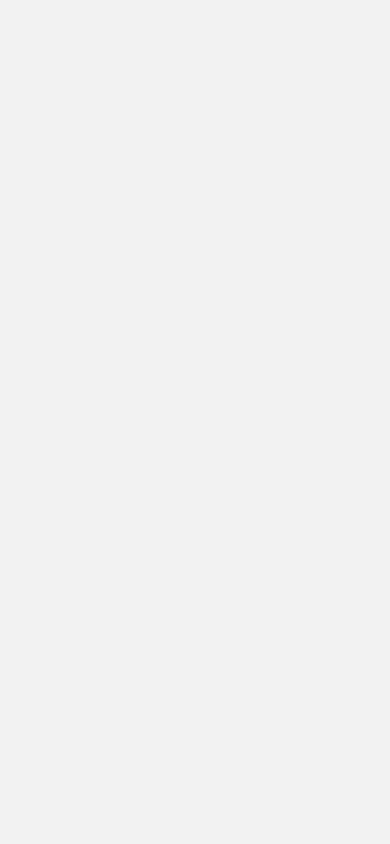
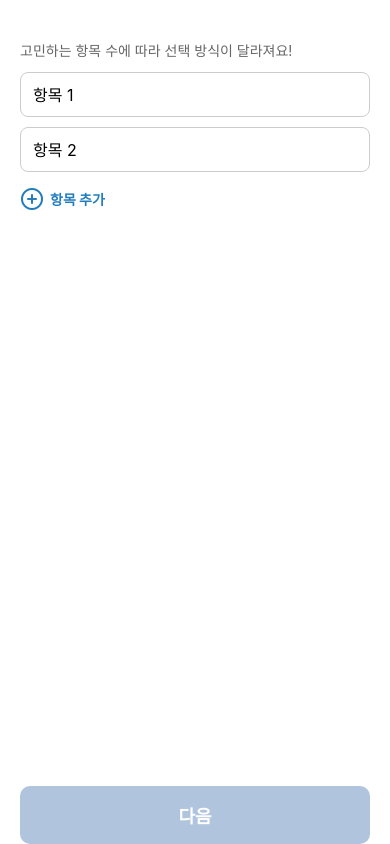
Before and after one commit to in-veloper/timeofchoice, a React Native app: screen /Home in a window 390 px wide. Built offline with nearby package versions, Linux system fonts and the light colour scheme.

Commit message:
25.4.24 홈화면 작업 중 commit

```diff
--- a/src/navigations/AppNavigators.tsx
+++ b/src/navigations/AppNavigators.tsx
@@ -5,7 +5,13 @@ import HomeScreen from '../screens/HomeScreen'
 import ModeSelectScreen from '../screens/ModeSelectScreen'
 import ResultScreen from '../screens/ResultScreen'
 
-const Stack = createNativeStackNavigator()
+export type RootStackParamList = {
+    Home: undefined
+    ModeSelect: { options: string[] }
+    Result: { mode: string; options: string[] }
+}
+
+const Stack = createNativeStackNavigator<RootStackParamList>()
 
 const AppNavigator = () => {
     return (
--- a/src/screens/HomeScreen.tsx
+++ b/src/screens/HomeScreen.tsx
@@ -1,10 +1,117 @@
-import { Text, View } from "react-native"
+import { useNavigation } from "@react-navigation/native"
+import { NativeStackNavigationProp } from "@react-navigation/native-stack"
+import { useState } from "react"
+import { Alert, ScrollView, StyleSheet, Text, TextInput, TouchableOpacity, View } from "react-native"
+import { RootStackParamList } from "../navigations/AppNavigators"
+import FeatherIcon from 'react-native-vector-icons/Feather'
+
+const MAX_ITEMS = 6
 
 const HomeScreen = () => {
+    const navigation = useNavigation<NativeStackNavigationProp<RootStackParamList>>()
+    const [items, setItems] = useState(['', ''])    // 기본 2개
+
+    const handleAddInput = () => {
+        if(items.length >= MAX_ITEMS) {
+            Alert.alert('안내', '최대 6개까지 입력할 수 있어요!')
+            return
+        }
+        setItems([...items, ''])
+    }
+
+    const handleInputChange = (value: string, index: number) => {
+        const updatedItems = [...items]
+        updatedItems[index] = value
+        setItems(updatedItems)
+    }
+
+    const canProceed = items.filter((text) => text.trim() !== '').length >= 2
+
+    const handleNext = () => {
+        if(!canProceed) return
+        navigation.navigate('ModeSelect', { options: items.filter((v) => v.trim()) })
+    }
+
     return (
-        <View>
+        <View style={styles.container}>
+            <Text style={styles.guideText}>고민하는 항목 수에 따라 선택 방식이 달라져요!</Text>
+            <ScrollView contentContainerStyle={styles.inputList}>
+                {items.map((value, idx) => (
+                    <TextInput
+                        key={idx}
+                        style={styles.input}
+                        value={value}
+                        placeholder={`항목 ${idx + 1}`}
+                        onChangeText={(text) => handleInputChange(text, idx)}
+                    />
+                ))}
+                {items.length < MAX_ITEMS && (
+                    <TouchableOpacity style={styles.addBtn} onPress={handleAddInput}>
+                        <FeatherIcon name="plus-circle" size={24} color="#227DBD" />
+                        <Text style={styles.addText}>항목 추가</Text>
+                    </TouchableOpacity>
+                )}
+            </ScrollView>
+            <TouchableOpacity
+                style={[styles.nextBtn, !canProceed && styles.nextBtnDisabled]}
+                onPress={handleNext}
+                disabled={!canProceed}
+            >
+                <Text style={styles.nextText}>다음</Text>
+            </TouchableOpacity>
         </View>
     )
 }
 
 export default HomeScreen
+
+const styles = StyleSheet.create({
+    container: {
+        flex: 1,
+        backgroundColor: '#FFF',
+        paddingHorizontal: 20,
+        paddingTop: 40,
+    },
+    guideText: {
+        fontSize: 14,
+        color: '#666',
+        marginBottom: 12,
+    },
+    inputList: {
+        paddingBottom: 40,
+    },
+    input: {
+        height: 45,
+        borderColor: '#CCC',
+        borderWidth: 1,
+        borderRadius: 8,
+        marginBottom: 10,
+        paddingHorizontal: 12,
+        fontSize: 16,
+    },
+    addBtn: {
+        flexDirection: 'row',
+        alignItems: 'center',
+        gap: 6,
+        marginTop: 4,
+    },
+    addText: {
+        color: '#227DBD',
+        fontWeight: 'bold',
+    },
+    nextBtn: {
+        backgroundColor: '#227DBD',
+        padding: 16,
+        borderRadius: 10,
+        alignItems: 'center',
+        marginTop: 'auto',
+    },
+    nextBtnDisabled: {
+        backgroundColor: '#B0C4DE',
+    },
+    nextText: {
+        color: '#FFF',
+        fontSize: 18,
+        fontWeight: 'bold',
+    },
+})
```
